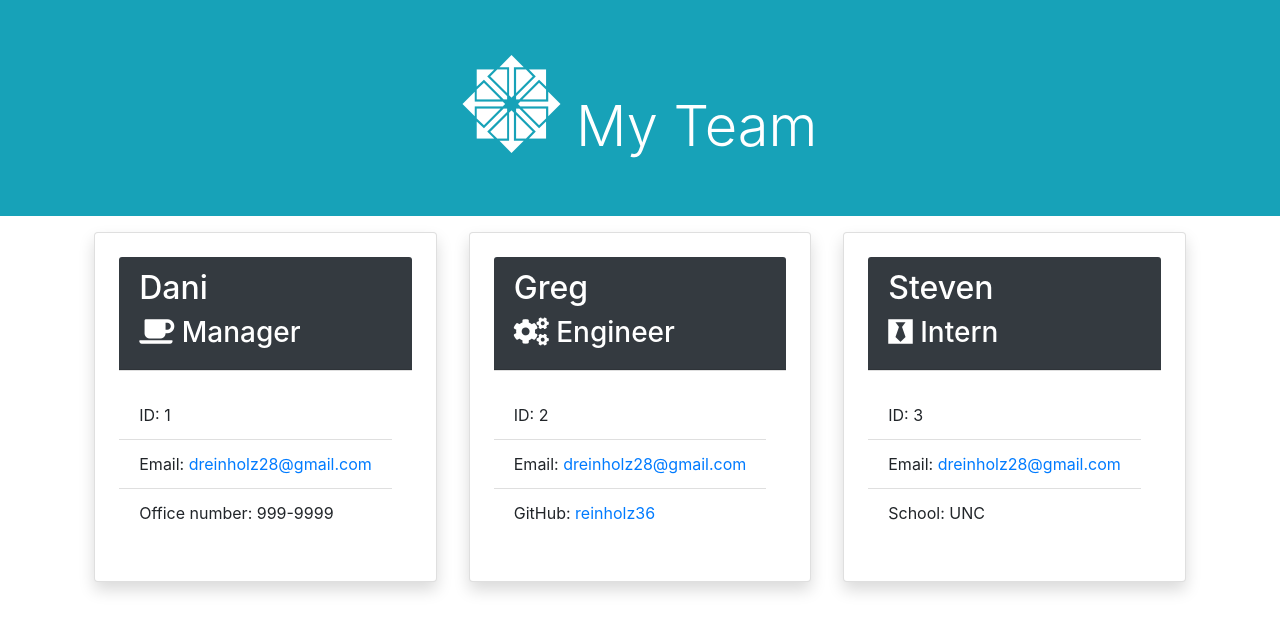
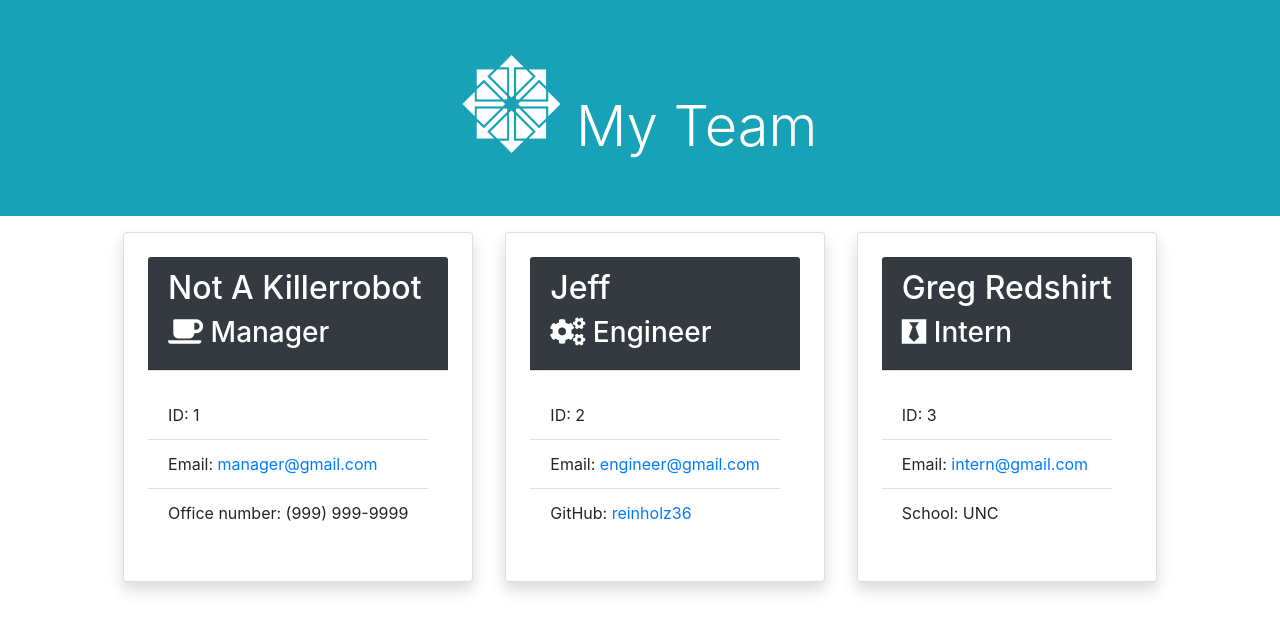
Before and after one commit to reinholz36/Dream-Team-Web-Development-Profile-Generator, a website: page dist/teampage.html in a window 1280 px wide. Drawn offline with nearby package versions, Linux system fonts and the light colour scheme.

Commit message:
updated readme

```diff
--- a/dist/teampage.html
+++ b/dist/teampage.html
@@ -15,35 +15,35 @@
             <div class="row"> <!-- Manager template -->
             <section class="card p-3 m-3 shadow p-4 mb-4 bg-white">
                 <div class="card-header bg-dark text-white">
-                    <h2>Dani</h2>
+                    <h2>Not A Killerrobot</h2>
                     <h3><i class="fas fa-coffee"></i> Manager</h3>
                 </div>
                 <ul class="card-body list-group list-group-flush">
                     <li class="list-group-item">ID: 1</li>
-                    <li class="list-group-item">Email: <a href="mailto:dreinholz28@gmail.com" title="Go to employee email">dreinholz28@gmail.com</a></li>
-                    <li class="list-group-item">Office number: 999-9999</li>
+                    <li class="list-group-item">Email: <a href="mailto:manager@gmail.com" title="Go to employee email">manager@gmail.com</a></li>
+                    <li class="list-group-item">Office number: (999) 999-9999</li>
                 </ul>
             </section><!-- Engineer Template -->
             <section class="card p-3 m-3 shadow p-4 mb-4 bg-white">
                 <div class="card-header bg-dark text-white">
-                    <h2>Greg</h2>
+                    <h2>Jeff</h2>
                     <h3><i class="fas fa-cogs"></i> Engineer</h3>
                 </div>
                 <ul class="card-body list-group list-group-flush">
                     <li class="list-group-item">ID: 2</li>
-                    <li class="list-group-item">Email: <a href="mailto:dreinholz28@gmail.com" title="Go to employee email">dreinholz28@gmail.com</a></li>
+                    <li class="list-group-item">Email: <a href="mailto:engineer@gmail.com" title="Go to employee email">engineer@gmail.com</a></li>
                     <li class="list-group-item">GitHub: <a href="https://github.com/reinholz36" title="Go to employee GitHub profile" target="_blank" rel="noopener">
                     reinholz36</a></li>
                 </ul>
             </section><!-- Intern Template  -->
             <section class="card p-3 m-3 shadow p-4 mb-4 bg-white">
                 <div class="card-header bg-dark text-white">
-                    <h2>Steven</h2>
+                    <h2>Greg Redshirt</h2>
                     <h3><i class="fab fa-black-tie"></i> Intern</h3>
                 </div>
                 <ul class="card-body list-group list-group-flush">
                     <li class="list-group-item">ID: 3</li>
-                    <li class="list-group-item">Email: <a href="mailto:dreinholz28@gmail.com" title="Go to employee email">dreinholz28@gmail.com</a></li>
+                    <li class="list-group-item">Email: <a href="mailto:intern@gmail.com" title="Go to employee email">intern@gmail.com</a></li>
                     <li class="list-group-item">School: UNC</li>
                 </ul>
             </section><!-- End of Template  -->
```
Also changed, not shown: README.md, src/readmeimage.jpg (added).
